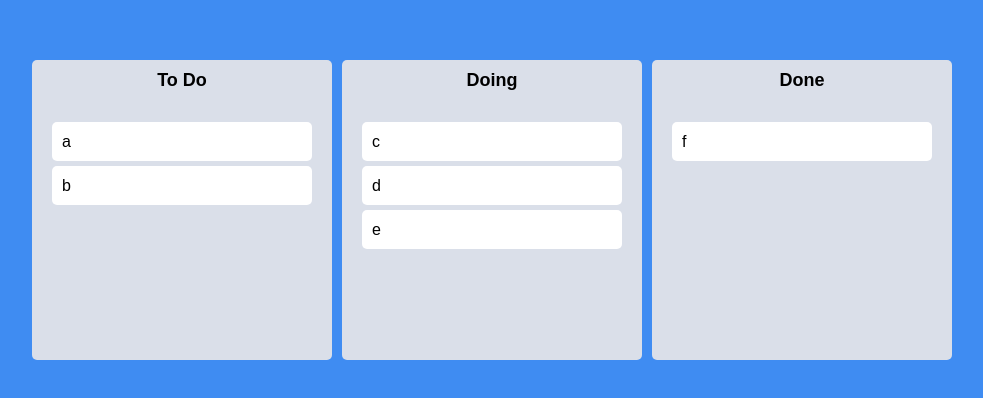
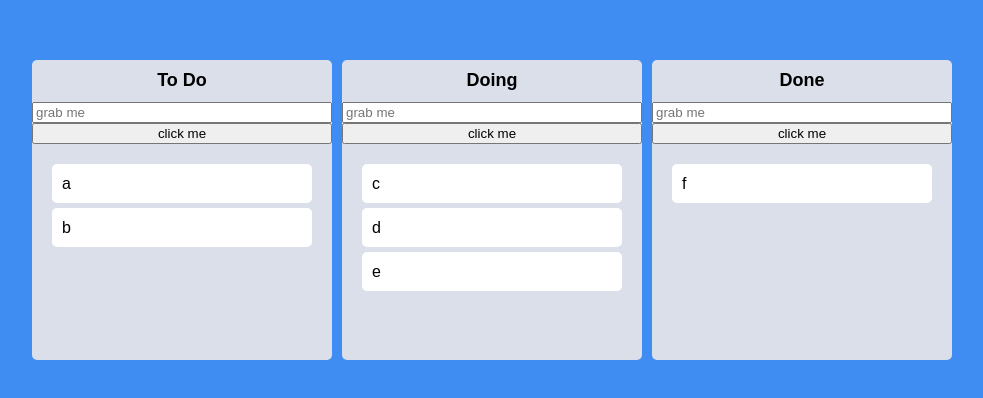
Before and after one commit to sweet-daphne/react-trello, a React (Create React App) app: page / in a window 1280 px wide. Shown: the part 190-588 px from the top of the page, without its empty margins (148-1131 px from the left). Built offline with nearby package versions, Linux system fonts and the light colour scheme.

Commit message:
refs test

```diff
--- a/src/Componets/Board.tsx
+++ b/src/Componets/Board.tsx
@@ -1,6 +1,7 @@
 import { Droppable } from 'react-beautiful-dnd';
 import DragabbleCard from './DragabbleCard';
 import { styled } from 'styled-components';
+import { useRef } from 'react';
 
 const Wrapper = styled.div`
   width: 300px;
@@ -43,9 +44,19 @@
 }
 
 function Board({ toDos, boardId }: IBoardProps) {
+  const inputRef = useRef<HTMLInputElement>(null);
+  const onClick = () => {
+    inputRef.current?.focus();
+    setTimeout(() => {
+      inputRef.current?.blur();
+    }, 5000);
+  };
+
   return (
     <Wrapper>
       <Title>{boardId}</Title>
+      <input ref={inputRef} placeholder="grab me" />
+      <button onClick={onClick}>click me</button>
       <Droppable droppableId={boardId}>
         {(magic, info) => (
           <Area
```
